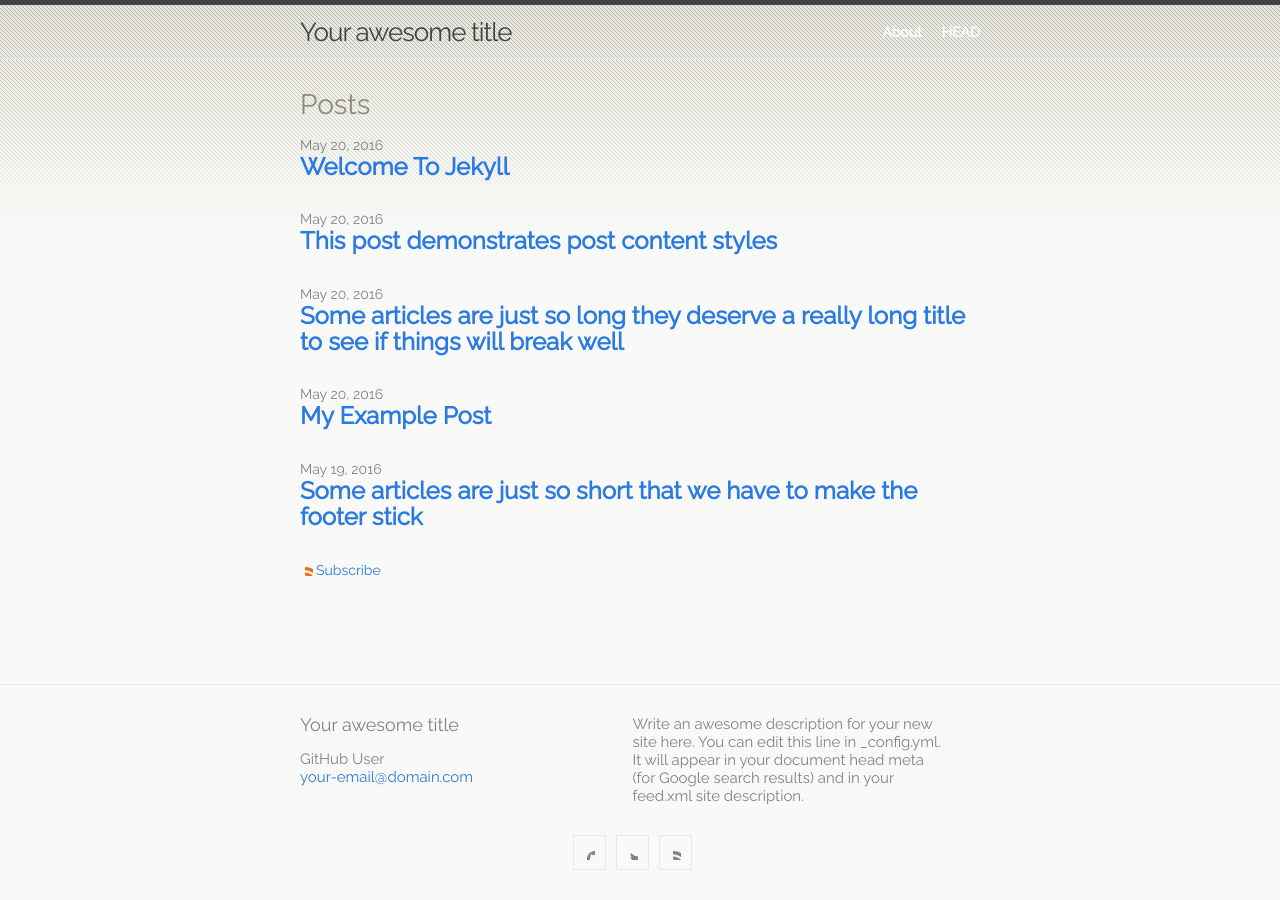
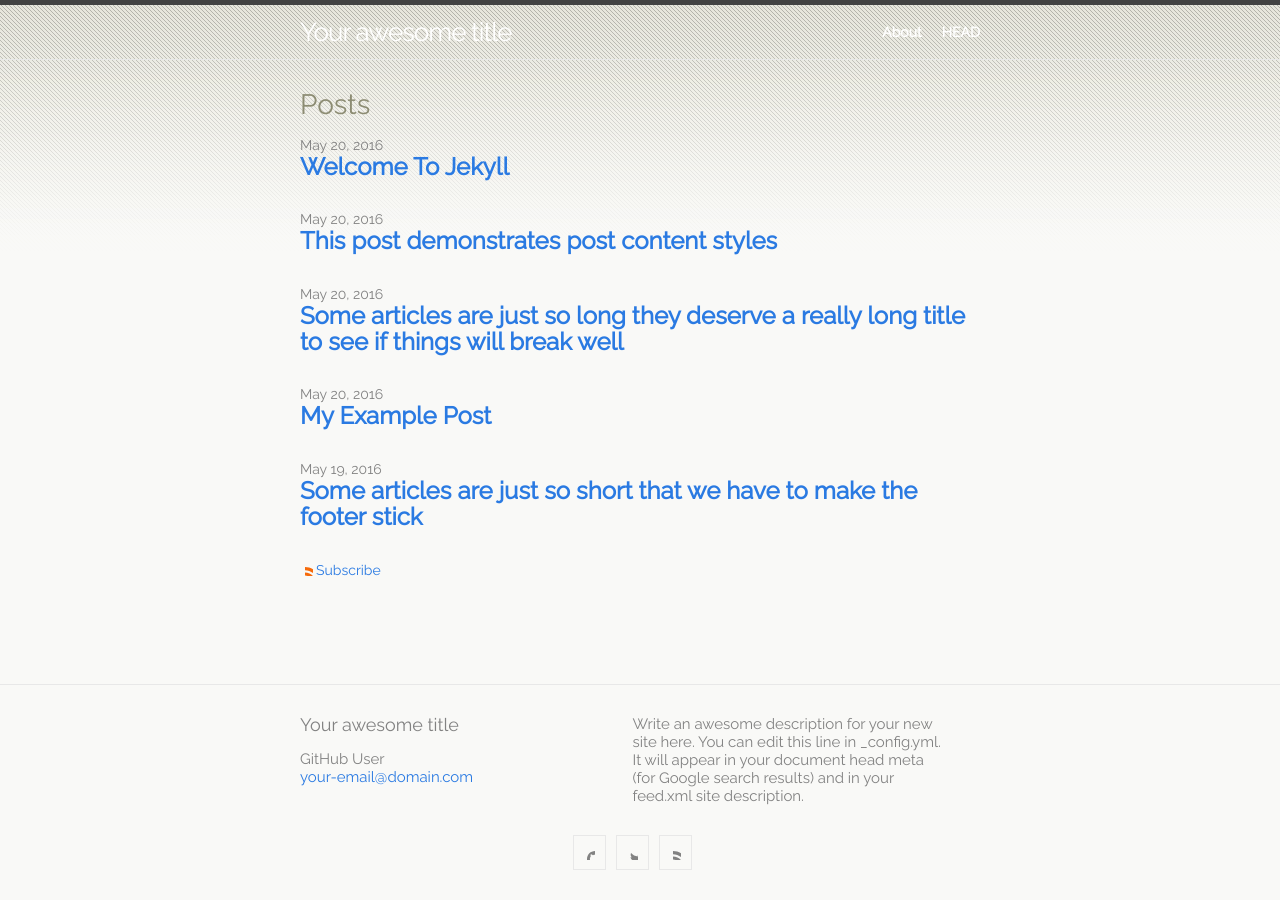
Before and after one commit to 6bita/magasinet, a Jekyll site: the page built from index.md, in a window 1280 px wide. Built offline with Jekyll 4.4.1, drawn with Linux system fonts in a browser that asks for light colours.

Commit message:
Update head.html

```diff
--- a/_includes/head.html
+++ b/_includes/head.html
@@ -27,6 +27,11 @@
       font-weight: 900;
     }
 
+    a.site-title
+    {
+      color: #fff;
+    }
+
     .site-nav
     {
       color: #fff;
```
